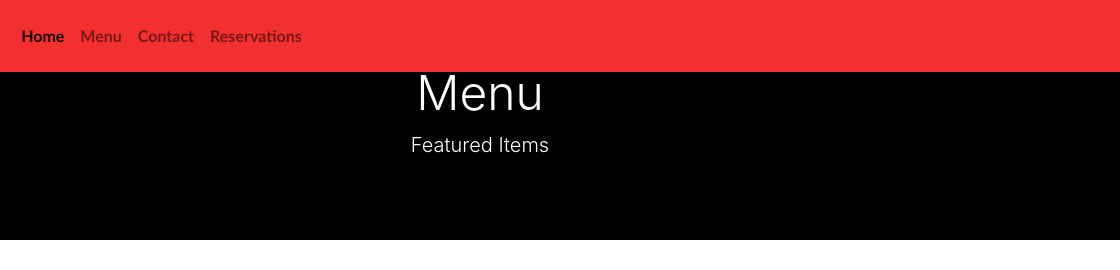
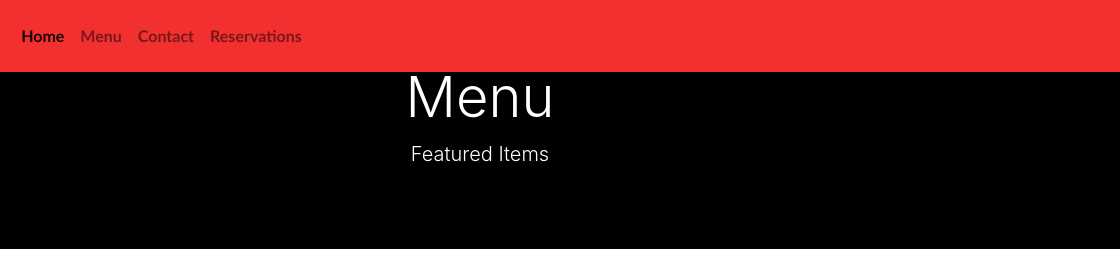
Before and after one commit to Rouida/PRJ3-chapter-5, a plain HTML site: page 193224.html in a window 1280 px wide. Shown: the top 270 px of the page, 160-1280 px from the left. Drawn offline with Linux system fonts and the light colour scheme.

```diff
--- a/css/flamestyles.css
+++ b/css/flamestyles.css
@@ -44,15 +44,14 @@
     background-size: cover;
     background-position: 0% 21%;
 }
-.display-4 {
-    font-size: 3rem;
-}
+
 
 .textj {
     font-style: oblique;
     font-size: 2rem;
 }
 
+
 #who {
     text-align: center;
 
```
